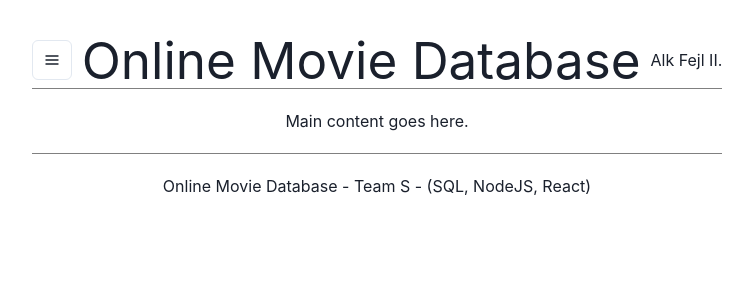
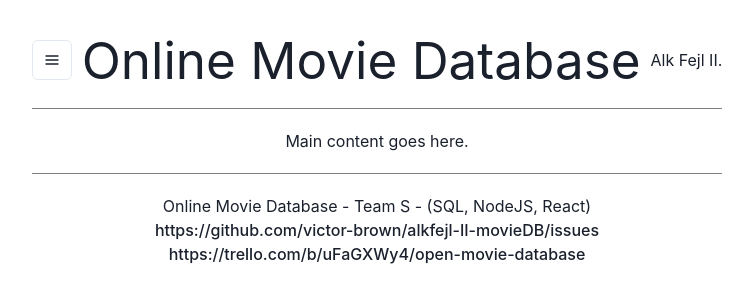
Before and after one commit to victor-brown/alkfejl-II-movieDB, a React (Vite) app in the folder packages/frontend/: page / in a window 1280 px wide. Shown: the top 302 px of the page, without its empty margins (263-1016 px from the left). Built offline with nearby package versions, Linux system fonts and the light colour scheme.

Commit message:
feat: add links to footer

```diff
--- a/packages/frontend/src/App.tsx
+++ b/packages/frontend/src/App.tsx
@@ -23,8 +23,8 @@ function App() {
 
   return (
     <ChakraProvider theme={theme}>
-      <div style={{}}>
-        <div className='header' style={{display: "flex", alignItems: "center", gap: "10px", marginBottom: "20px", borderBottom: "1px solid grey"}}>
+      <div>
+        <div className='header' style={{display: "flex", alignItems: "center", gap: "10px", marginBottom: "20px", paddingBottom: "20px", borderBottom: "1px solid grey"}}>
           <Menu>
             <MenuButton
               as={IconButton}
@@ -47,6 +47,8 @@ function App() {
         </div>
         <div style={{marginTop: "20px", paddingTop: "20px", borderTop: "1px solid grey"}}>
           <p style={{ textAlign: "center" }}>Online Movie Database - Team S - (SQL, NodeJS, React)</p>
+          <p><a href="https://github.com/victor-brown/alkfejl-II-movieDB/issues">https://github.com/victor-brown/alkfejl-II-movieDB/issues</a></p>
+          <p><a href="https://trello.com/b/uFaGXWy4/open-movie-database">https://trello.com/b/uFaGXWy4/open-movie-database</a></p>
         </div>
       </div>
     </ChakraProvider>
```
